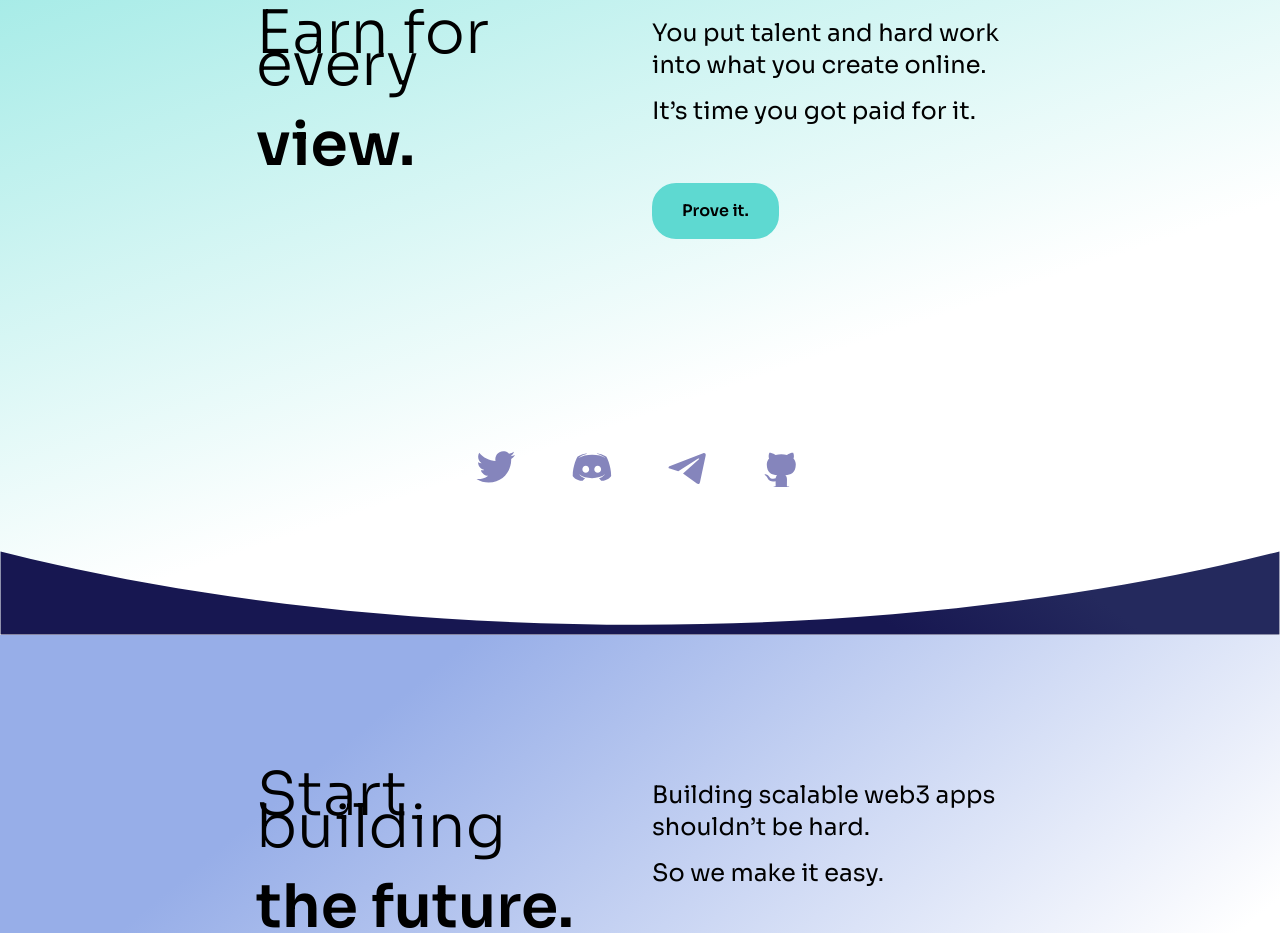
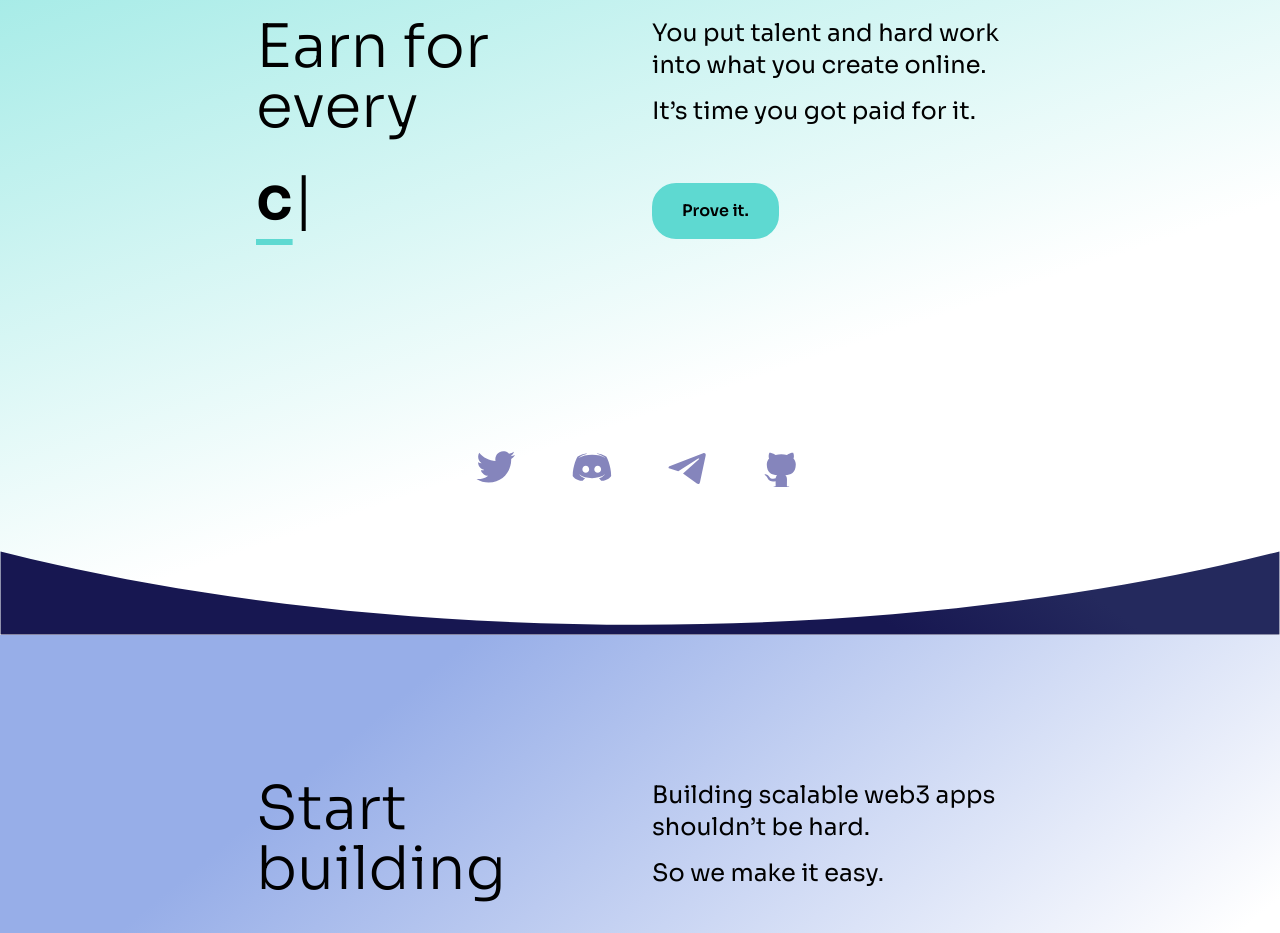
Before and after one commit to koii-network/homepage, a Next.js app: page / in a window 1280 px wide. Shown: the part 960-1893 px from the top of the page. Built offline with nearby package versions, Linux system fonts and the light colour scheme.

Commit message:
add more typejs

```diff
--- a/components/hero/hero2.tsx
+++ b/components/hero/hero2.tsx
@@ -2,15 +2,27 @@ import Image from "next/image";
 import { Button } from "../ui/Button";
 import { IconButton } from "@/components/ui/Button";
 import styles from "../../styles/home.module.css"
+import Typed from 'typed.js';
+import React, { useEffect } from "react";
 
 const Hero2 = () => {
+    useEffect(() => {
+        var options = {
+            strings: ['view.', 'user.', 'follow.', 'critique.', 'like.'],
+            typeSpeed: 100,
+            backSpeed: 50,
+            showCursor: true,
+            loop: true
+        };
+        new Typed('.element2', options);
+    })
     return (
         <div className={styles.hero2}>
             <div className="grid grid-cols-2 gap-6 place-content-between px-64 py-36" >
-                <div className="title text-6xl font-light leading-8">
-                Earn for every
-                <p className="font-semibold mt-12">view.</p>
-                </div>
+            <div className="title text-6xl font-light">
+                    <div className="pb-8" >Earn for every</div>
+                    <p className="font-semibold element2 inline underline underline-offset-[20px] decoration-mint"/>
+            </div>
                 <div className="content text-2xl leading-8">
                 You put talent and hard work into what you create online.
                 <p className="mt-3.5">It’s time you got paid for it.</p>
--- a/components/hero/hero3.tsx
+++ b/components/hero/hero3.tsx
@@ -2,15 +2,27 @@ import Image from "next/image";
 import { Button } from "../ui/Button";
 import { IconButton } from "@/components/ui/Button";
 import styles from "../../styles/home.module.css"
+import Typed from 'typed.js';
+import React, { useEffect } from "react";
 
 const Hero3 = () => {
+    useEffect(() => {
+        var options = {
+            strings: ['your community.', 'epic NFTs.', 'better apps.', 'a universe.', 'the future.'],
+            typeSpeed: 100,
+            backSpeed: 50,
+            showCursor: true,
+            loop: true
+        };
+        new Typed('.element3', options);
+    })
     return (
         <div className={styles.hero3}>
             <div className="grid grid-cols-2 gap-6 place-content-between px-64 py-36" >
-                <div className="title text-6xl font-light leading-8">
-                Start building
-                <p className="font-semibold mt-12">the future.</p>
-                </div>
+            <div className="title text-6xl font-light">
+                <div className="pb-8" >Start building</div>
+                <p className="font-semibold element3 inline underline underline-offset-[20px] decoration-mint"/>
+            </div>
                 <div className="content text-2xl leading-8">
                 Building scalable web3 apps shouldn’t be hard.
                 <p className="mt-3.5">So we make it easy. </p>
```
